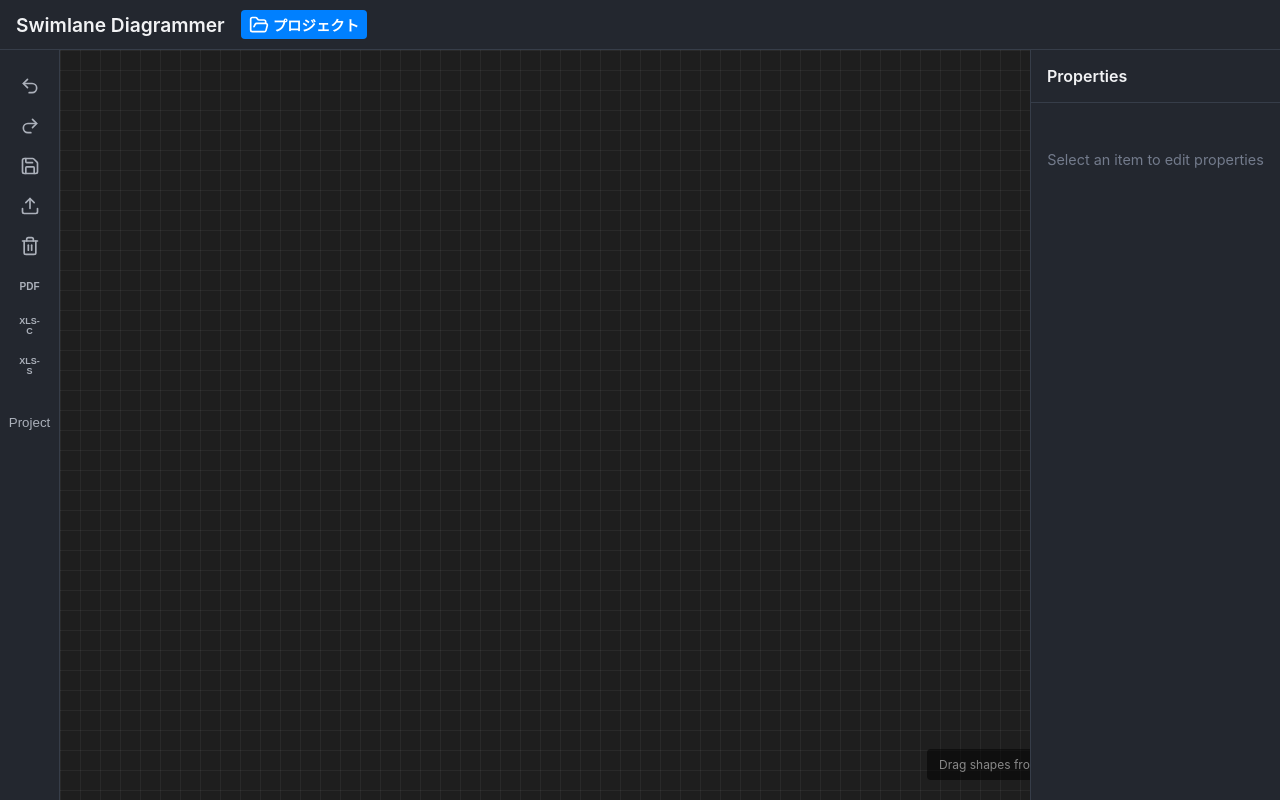
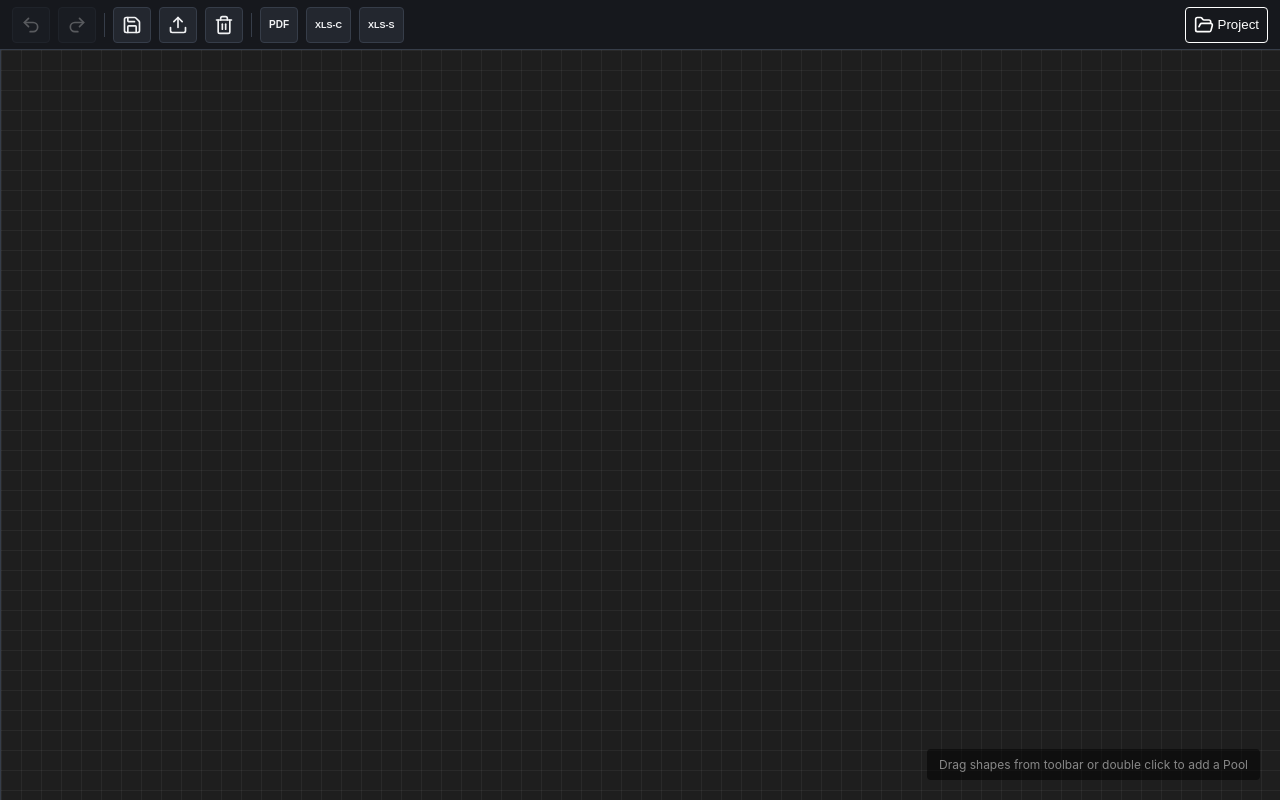
Before and after one commit to t2k2pp/SwimLaneDiagrammer, a React (Vite) app: page / in a window 1280 px wide. Built offline with nearby package versions, Linux system fonts and the light colour scheme.

Commit message:
feat: UI layout restructure - Left Sidebar + Single TopBar

```diff
--- a/src/App.css
+++ b/src/App.css
@@ -1,65 +1,13 @@
-.app-container {
-  width: 100vw;
-  height: 100vh;
+.app {
   display: flex;
   flex-direction: column;
-  background-color: var(--color-bg-primary);
-}
-
-.app-header {
-  height: 50px;
-  background-color: var(--color-bg-secondary);
-  border-bottom: 1px solid var(--color-border);
-  display: flex;
-  align-items: center;
-  padding: 0 var(--spacing-md);
-  gap: var(--spacing-md);
-}
-
-.app-header h1 {
-  font-size: 1.2rem;
-  font-weight: 600;
-  color: var(--color-text-primary);
-  margin: 0;
-}
-
-.current-project {
-  color: var(--color-text-secondary);
-  font-size: 0.9rem;
-  margin-left: auto;
-}
-
-.current-project strong {
-  color: var(--color-accent);
-}
-
-.project-manager-btn {
-  display: flex;
-  align-items: center;
-  gap: var(--spacing-xs);
-  padding: var(--spacing-xs) var(--spacing-sm);
-  background: var(--color-accent);
-  color: white;
-  border: none;
-  border-radius: var(--radius-sm);
-  cursor: pointer;
-  font-size: 0.9rem;
-  font-weight: 600;
-  transition: background 0.2s;
-}
-
-.project-manager-btn:hover {
-  background: #4640d1;
-}
-
-.app-body {
-  flex: 1;
-  display: flex;
+  height: 100vh;
+  width: 100vw;
   overflow: hidden;
 }
 
-.app-content {
+.app-main {
+  display: flex;
   flex: 1;
-  position: relative;
   overflow: hidden;
 }
--- a/src/App.tsx
+++ b/src/App.tsx
@@ -1,47 +1,17 @@
-import { useState } from 'react';
-import { FolderOpen } from 'lucide-react';
 import { Canvas } from './components/Canvas';
 import { Toolbar } from './components/Toolbar';
 import { Sidebar } from './components/Sidebar';
-import { ProjectManager } from './components/ProjectManager';
 import { AutoSave } from './components/AutoSave';
-import { useDiagramStore } from './core/store';
 import './App.css';
 
 function App() {
-  const [isProjectManagerOpen, setIsProjectManagerOpen] = useState(false);
-  const { currentProjectName } = useDiagramStore();
-
   return (
-    <div className="app-container">
-      <div className="app-header">
-        <h1>Swimlane Diagrammer</h1>
-        {currentProjectName && (
-          <div className="current-project">
-            プロジェクト: <strong>{currentProjectName}</strong>
-          </div>
-        )}
-        <button
-          className="project-manager-btn"
-          onClick={() => setIsProjectManagerOpen(true)}
-          title="プロジェクト管理"
-        >
-          <FolderOpen size={20} />
-          プロジェクト
-        </button>
+    <div className="app">
+      <Toolbar />
+      <div className="app-main">
+        <Sidebar />
+        <Canvas />
       </div>
-      <div className="app-body">
-        <Toolbar />
-        <div className="app-content">
-          <Canvas />
-        </div>
-        <Sidebar />
-      </div>
-
-      <ProjectManager
-        isOpen={isProjectManagerOpen}
-        onClose={() => setIsProjectManagerOpen(false)}
-      />
       <AutoSave />
     </div>
   );
--- a/src/components/Sidebar.css
+++ b/src/components/Sidebar.css
@@ -1,68 +1,53 @@
 .sidebar {
-    width: 250px;
-    background-color: var(--color-bg-secondary);
-    border-left: 1px solid var(--color-border);
+    width: 60px;
+    background-color: var(--color-bg-primary);
+    border-right: 1px solid var(--color-border);
     display: flex;
     flex-direction: column;
-    z-index: 10;
+    padding: 8px 0;
+    gap: 4px;
+    overflow-y: auto;
 }
 
-.sidebar-header {
-    padding: var(--spacing-md);
-    border-bottom: 1px solid var(--color-border);
-    font-weight: 600;
+.sidebar-group {
+    display: flex;
+    flex-direction: column;
+    gap: 4px;
+    padding: 0 8px;
+}
+
+.sidebar-btn {
+    width: 44px;
+    height: 44px;
+    display: flex;
+    align-items: center;
+    justify-content: center;
+    background-color: var(--color-bg-secondary);
+    border: 1px solid var(--color-border);
+    border-radius: var(--radius-sm);
+    cursor: pointer;
+    transition: all 0.2s;
     color: var(--color-text-primary);
 }
 
-.sidebar-content {
-    padding: var(--spacing-md);
-    flex: 1;
-    overflow-y: auto;
+.sidebar-btn:hover:not(:disabled) {
+    background-color: var(--color-bg-tertiary);
+    border-color: var(--color-primary);
 }
 
-.sidebar-hint {
-    color: var(--color-text-muted);
-    font-size: 0.9rem;
-    text-align: center;
-    margin-top: var(--spacing-xl);
+.sidebar-btn.active {
+    background-color: var(--color-primary);
+    color: white;
+    border-color: var(--color-primary);
 }
 
-.property-group {
-    display: flex;
-    flex-direction: column;
-    gap: var(--spacing-xs);
-    margin-bottom: var(--spacing-md);
+.sidebar-btn:disabled {
+    opacity: 0.3;
+    cursor: not-allowed;
 }
 
-.property-group label {
-    font-size: 0.8rem;
-    color: var(--color-text-secondary);
+.sidebar-separator {
+    height: 1px;
+    background-color: var(--color-border);
+    margin: 4px 8px;
 }
-
-.property-group input {
-    background-color: var(--color-bg-tertiary);
-    border: 1px solid var(--color-border);
-    color: var(--color-text-primary);
-    padding: var(--spacing-xs) var(--spacing-sm);
-    border-radius: var(--radius-sm);
-    outline: none;
-}
-
-.property-group input:focus {
-    border-color: var(--color-accent);
-}
-
-.delete-btn {
-    background-color: #dc3545;
-    color: white;
-    border: none;
-    padding: var(--spacing-sm) var(--spacing-md);
-    border-radius: var(--radius-sm);
-    cursor: pointer;
-    font-size: 0.9rem;
-    transition: background-color 0.2s;
-}
-
-.delete-btn:hover {
-    background-color: #c82333;
-}
--- a/src/components/Sidebar.tsx
+++ b/src/components/Sidebar.tsx
@@ -1,115 +1,79 @@
 import React from 'react';
 import { useDiagramStore } from '../core/store';
+import { MousePointer, ArrowRight, Square, Circle, Diamond, PlayCircle, StopCircle, AlignStartVertical, AlignCenterVertical, AlignEndVertical, AlignLeft, AlignCenter, AlignRight } from 'lucide-react';
 import './Sidebar.css';
 
 export const Sidebar: React.FC = () => {
-    const { selectedIds, shapes, pools, updateShape, updatePool, updateLane, deleteLane, deletePool } = useDiagramStore();
+    const { activeTool, setActiveTool, selectedIds, alignShapes } = useDiagramStore();
 
-    const selectedId = selectedIds[0];
-    const selectedShape = shapes[selectedId];
-    const selectedPool = pools.find(p => p.id === selectedId);
+    const handleDragStart = (e: React.DragEvent, type: string) => {
+        e.dataTransfer.setData('application/reactflow', type);
+        e.dataTransfer.effectAllowed = 'move';
+    };
 
-    // Find selected lane
-    let selectedLane = null;
-    let parentPoolId = null;
-    for (const pool of pools) {
-        const lane = pool.lanes.find(l => l.id === selectedId);
-        if (lane) {
-            selectedLane = lane;
-            parentPoolId = pool.id;
-            break;
-        }
-    }
-
-    if (!selectedId) {
-        return (
-            <div className="sidebar">
-                <div className="sidebar-header">Properties</div>
-                <div className="sidebar-content">
-                    <p className="sidebar-hint">Select an item to edit properties</p>
-                </div>
-            </div>
-        );
-    }
+    const canAlign = selectedIds.length >= 2;
 
     return (
         <div className="sidebar">
-            <div className="sidebar-header">Properties</div>
-            <div className="sidebar-content">
-                {selectedShape && (
-                    <div className="property-group">
-                        <label>Label</label>
-                        <input
-                            type="text"
-                            value={selectedShape.label || ''}
-                            onChange={(e) => updateShape(selectedShape.id, { label: e.target.value })}
-                        />
-                    </div>
-                )}
-                {selectedPool && (
-                    <>
-                        <div className="property-group">
-                            <label>Title</label>
-                            <input
-                                type="text"
-                                value={selectedPool.title || ''}
-                                onChange={(e) => updatePool(selectedPool.id, { title: e.target.value })}
-                            />
-                        </div>
-                        <div className="property-group">
-                            <label>Width</label>
-                            <input
-                                type="number"
-                                value={selectedPool.width || 1000}
-                                onChange={(e) => updatePool(selectedPool.id, { width: Number(e.target.value) })}
-                            />
-                        </div>
-                        <div className="property-group">
+            {/* Tools */}
+            <div className="sidebar-group">
                 <button
-                                className="delete-btn"
-                                onClick={() => {
-                                    if (window.confirm('このPoolを削除しますか？（Pool内のすべてのLaneとShapeも削除されます）')) {
-                                        deletePool(selectedPool.id);
-                                    }
-                                }}
+                    className={`sidebar-btn ${activeTool === 'select' ? 'active' : ''}`}
+                    title="Select"
+                    onClick={() => setActiveTool('select')}
                 >
-                                Delete Pool
+                    <MousePointer size={20} />
+                </button>
+                <button
+                    className={`sidebar-btn ${activeTool === 'connection' ? 'active' : ''}`}
+                    title="Connection"
+                    onClick={() => setActiveTool('connection')}
+                >
+                    <ArrowRight size={20} />
                 </button>
             </div>
-                    </>
-                )}
-                {selectedLane && parentPoolId && (
-                    <>
-                        <div className="property-group">
-                            <label>Lane Title</label>
-                            <input
-                                type="text"
-                                value={selectedLane.title || ''}
-                                onChange={(e) => updateLane(parentPoolId!, selectedLane!.id, { title: e.target.value })}
-                            />
-                        </div>
-                        <div className="property-group">
-                            <label>Lane Height</label>
-                            <input
-                                type="number"
-                                value={selectedLane.height || 200}
-                                onChange={(e) => updateLane(parentPoolId!, selectedLane!.id, { height: Number(e.target.value) })}
-                            />
-                        </div>
-                        <div className="property-group">
-                            <button
-                                className="delete-btn"
-                                onClick={() => {
-                                    if (window.confirm('このLaneを削除しますか？（Lane内のShapeも削除されます）')) {
-                                        deleteLane(parentPoolId!, selectedLane!.id);
-                                    }
-                                }}
-                            >
-                                Delete Lane
+
+            {/* Shapes */}
+            <div className="sidebar-separator" />
+            <div className="sidebar-group">
+                <button className="sidebar-btn" title="Rectangle" draggable onDragStart={(e) => handleDragStart(e, 'rect')}>
+                    <Square size={20} />
+                </button>
+                <button className="sidebar-btn" title="Circle" draggable onDragStart={(e) => handleDragStart(e, 'circle')}>
+                    <Circle size={20} />
+                </button>
+                <button className="sidebar-btn" title="Diamond" draggable onDragStart={(e) => handleDragStart(e, 'diamond')}>
+                    <Diamond size={20} />
+                </button>
+                <button className="sidebar-btn" title="Start" draggable onDragStart={(e) => handleDragStart(e, 'start')}>
+                    <PlayCircle size={20} />
+                </button>
+                <button className="sidebar-btn" title="End" draggable onDragStart={(e) => handleDragStart(e, 'end')}>
+                    <StopCircle size={20} />
                 </button>
             </div>
-                    </>
-                )}
+
+            {/* Alignment */}
+            <div className="sidebar-separator" />
+            <div className="sidebar-group">
+                <button className="sidebar-btn" title="Align Left" onClick={() => alignShapes('left')} disabled={!canAlign}>
+                    <AlignStartVertical size={20} />
+                </button>
+                <button className="sidebar-btn" title="Align Center" onClick={() => alignShapes('center')} disabled={!canAlign}>
+                    <AlignCenterVertical size={20} />
+                </button>
+                <button className="sidebar-btn" title="Align Right" onClick={() => alignShapes('right')} disabled={!canAlign}>
+                    <AlignEndVertical size={20} />
+                </button>
+                <button className="sidebar-btn" title="Align Top" onClick={() => alignShapes('top')} disabled={!canAlign}>
+                    <AlignLeft size={20} style={{ transform: 'rotate(90deg)' }} />
+                </button>
+                <button className="sidebar-btn" title="Align Middle" onClick={() => alignShapes('middle')} disabled={!canAlign}>
+                    <AlignCenter size={20} style={{ transform: 'rotate(90deg)' }} />
+                </button>
+                <button className="sidebar-btn" title="Align Bottom" onClick={() => alignShapes('bottom')} disabled={!canAlign}>
+                    <AlignRight size={20} style={{ transform: 'rotate(90deg)' }} />
+                </button>
             </div>
         </div>
     );
--- a/src/components/Toolbar.css
+++ b/src/components/Toolbar.css
@@ -1,69 +1,73 @@
 .toolbar {
-    width: 60px;
-    background-color: var(--color-bg-secondary);
-    border-right: 1px solid var(--color-border);
+    height: 50px;
+    background-color: var(--color-bg-primary);
+    border-bottom: 1px solid var(--color-border);
     display: flex;
-    flex-direction: column;
+    justify-content: space-between;
     align-items: center;
-    padding: var(--spacing-md) 0;
-    gap: var(--spacing-md);
-    z-index: 10;
+    padding: 0 12px;
+    gap: 12px;
 }
 
-.tool-group {
+.toolbar-left {
     display: flex;
-    flex-direction: column;
-    gap: var(--spacing-sm);
+    gap: 8px;
     align-items: center;
 }
 
-.tool-separator {
-    width: 30px;
-    height: 1px;
+.toolbar-right {
+    display: flex;
+    gap: 12px;
+    align-items: center;
+}
+
+.tool-btn {
+    min-width: 36px;
+    height: 36px;
+    padding: 0 8px;
+    display: flex;
+    align-items: center;
+    justify-content: center;
+    gap: 4px;
+    background-color: var(--color-bg-secondary);
+    border: 1px solid var(--color-border);
+    border-radius: var(--radius-sm);
+    cursor: pointer;
+    transition: all 0.2s;
+    color: var(--color-text-primary);
+}
+
+.tool-btn:hover:not(:disabled) {
+    background-color: var(--color-bg-tertiary);
+    border-color: var(--color-primary);
+}
+
+.tool-btn:disabled {
+    opacity: 0.3;
+    cursor: not-allowed;
+}
+
+.tool-btn.project-btn {
+    background-color: var(--color-primary);
+    color: white;
+    border-color: var(--color-primary);
+}
+
+.tool-btn.project-btn:hover {
+    background-color: #3a7fe5;
+}
+
+.toolbar-separator {
+    width: 1px;
+    height: 24px;
     background-color: var(--color-border);
 }
 
-.tool-btn {
-    width: 40px;
-    height: 40px;
-    border-radius: var(--radius-md);
-    border: 1px solid transparent;
-    background: transparent;
+.current-project-name {
+    font-size: 14px;
     color: var(--color-text-secondary);
-    display: flex;
-    align-items: center;
-    justify-content: center;
-    cursor: pointer;
-    transition: all 0.2s;
 }
 
-.tool-btn:hover {
-    background-color: var(--color-bg-tertiary);
-    color: var(--color-text-primary);
+.current-project-name::before {
+    content: "📁 ";
 }
-
-.tool-btn.active {
-    background-color: var(--color-accent);
-    color: var(--color-accent-foreground);
-}
-
-.tool-item {
-    width: 40px;
-    height: 40px;
-    display: flex;
-    align-items: center;
-    justify-content: center;
-    color: var(--color-text-secondary);
-    cursor: grab;
-    border-radius: var(--radius-md);
-    transition: all 0.2s;
-}
-
-.tool-item:hover {
-    background-color: var(--color-bg-tertiary);
-    color: var(--color-text-primary);
-}
-
-.tool-item:active {
-    cursor: grabbing;
-}
```
Lines whose indentation alone changed are shown as unchanged.
